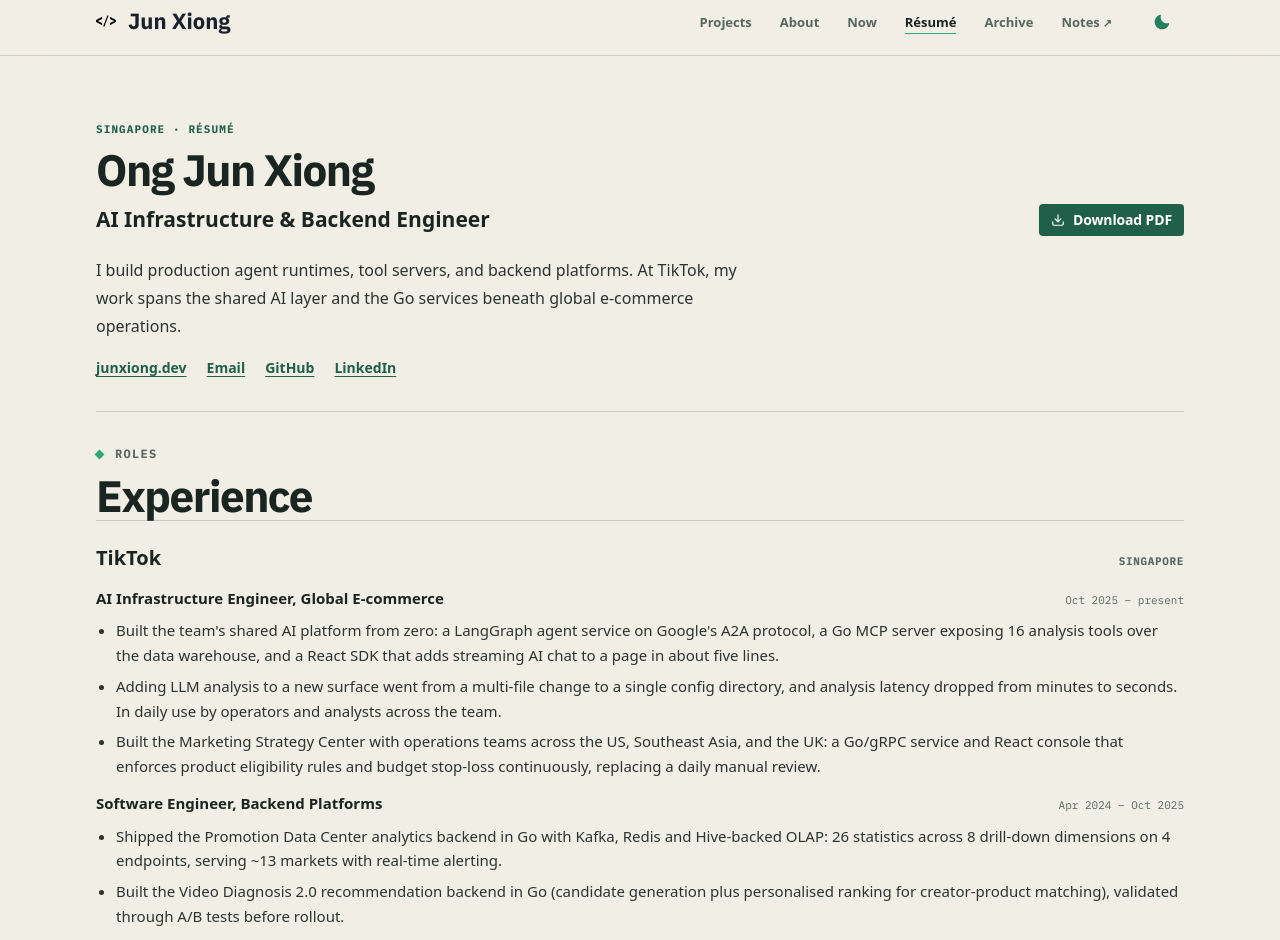
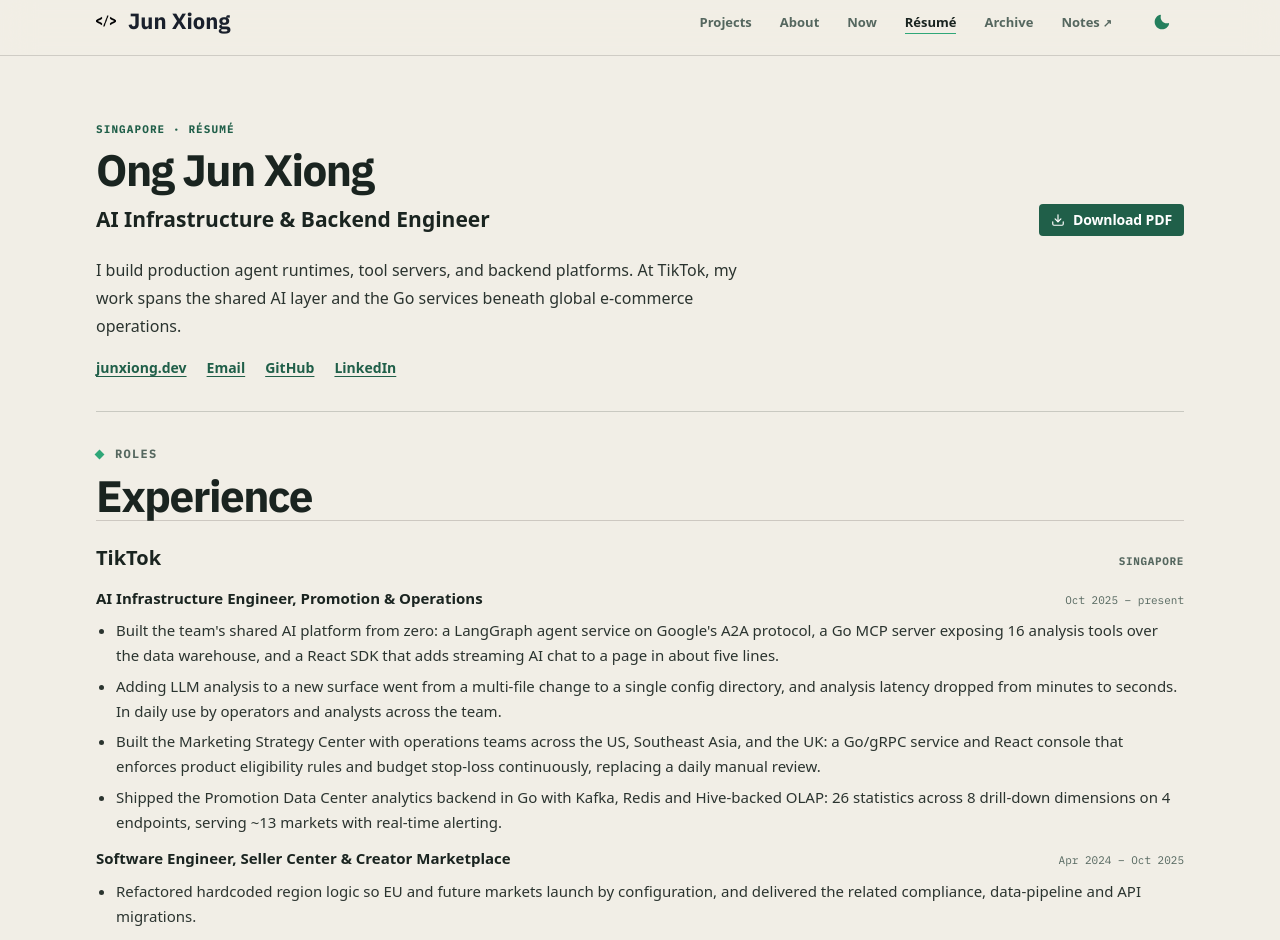
Before and after one commit to ong6/junxiong-homepage, a Next.js app: page /resume in a window 1280 px wide. Shown: the top 940 px of the page. Built offline with nearby package versions, Linux system fonts and the light colour scheme.

Commit message:
Résumé sync with LinkedIn: role titles, Promotion Data Center under the AI infra role, education line
Co-Authored-By: Claude Fable 5.1 <noreply@anthropic.com>

```diff
--- a/components/Resume/WorkExperience.js
+++ b/components/Resume/WorkExperience.js
@@ -8,19 +8,20 @@ const currentExperience = [
 		location: "Singapore",
 		roles: [
 			{
-				subtitle: "AI Infrastructure Engineer, Global E-commerce",
+				subtitle: "AI Infrastructure Engineer, Promotion & Operations",
 				date: "Oct 2025 – present",
 				description: [
 					"Built the team's shared AI platform from zero: a LangGraph agent service on Google's A2A protocol, a Go MCP server exposing 16 analysis tools over the data warehouse, and a React SDK that adds streaming AI chat to a page in about five lines.",
 					"Adding LLM analysis to a new surface went from a multi-file change to a single config directory, and analysis latency dropped from minutes to seconds. In daily use by operators and analysts across the team.",
 					"Built the Marketing Strategy Center with operations teams across the US, Southeast Asia, and the UK: a Go/gRPC service and React console that enforces product eligibility rules and budget stop-loss continuously, replacing a daily manual review.",
+					"Shipped the Promotion Data Center analytics backend in Go with Kafka, Redis and Hive-backed OLAP: 26 statistics across 8 drill-down dimensions on 4 endpoints, serving ~13 markets with real-time alerting.",
 				],
 			},
 			{
-				subtitle: "Software Engineer, Backend Platforms",
+				subtitle: "Software Engineer, Seller Center & Creator Marketplace",
 				date: "Apr 2024 – Oct 2025",
 				description: [
-					"Shipped the Promotion Data Center analytics backend in Go with Kafka, Redis and Hive-backed OLAP: 26 statistics across 8 drill-down dimensions on 4 endpoints, serving ~13 markets with real-time alerting.",
+					"Refactored hardcoded region logic so EU and future markets launch by configuration, and delivered the related compliance, data-pipeline and API migrations.",
 					"Built the Video Diagnosis 2.0 recommendation backend in Go (candidate generation plus personalised ranking for creator-product matching), validated through A/B tests before rollout.",
 					"Supported five owned and two contributed Go/gRPC services on the seller platform, handled 20+ on-call escalations, and added cache observability and alerting that stopped a recurring class of outages.",
 				],
--- a/pages/index.js
+++ b/pages/index.js
@@ -74,7 +74,8 @@ function Introduction() {
 						and a React chat SDK.
 					</Text>
 					<Text mt={5} maxW="640px" fontSize="16px" lineHeight="1.75" color="text.muted">
-						Before that, Go and gRPC promotion backends for the same platform,
+						Before that, Go and gRPC seller and creator-marketplace backends on
+						the same platform,
 						and a one-person AI company I ran on the side and sold. The rest
 						of this site is small tools that started because something annoyed
 						me enough to write code about it.
```
Also changed, not shown: 2 other files (tests, documents, lock files or other folders).
